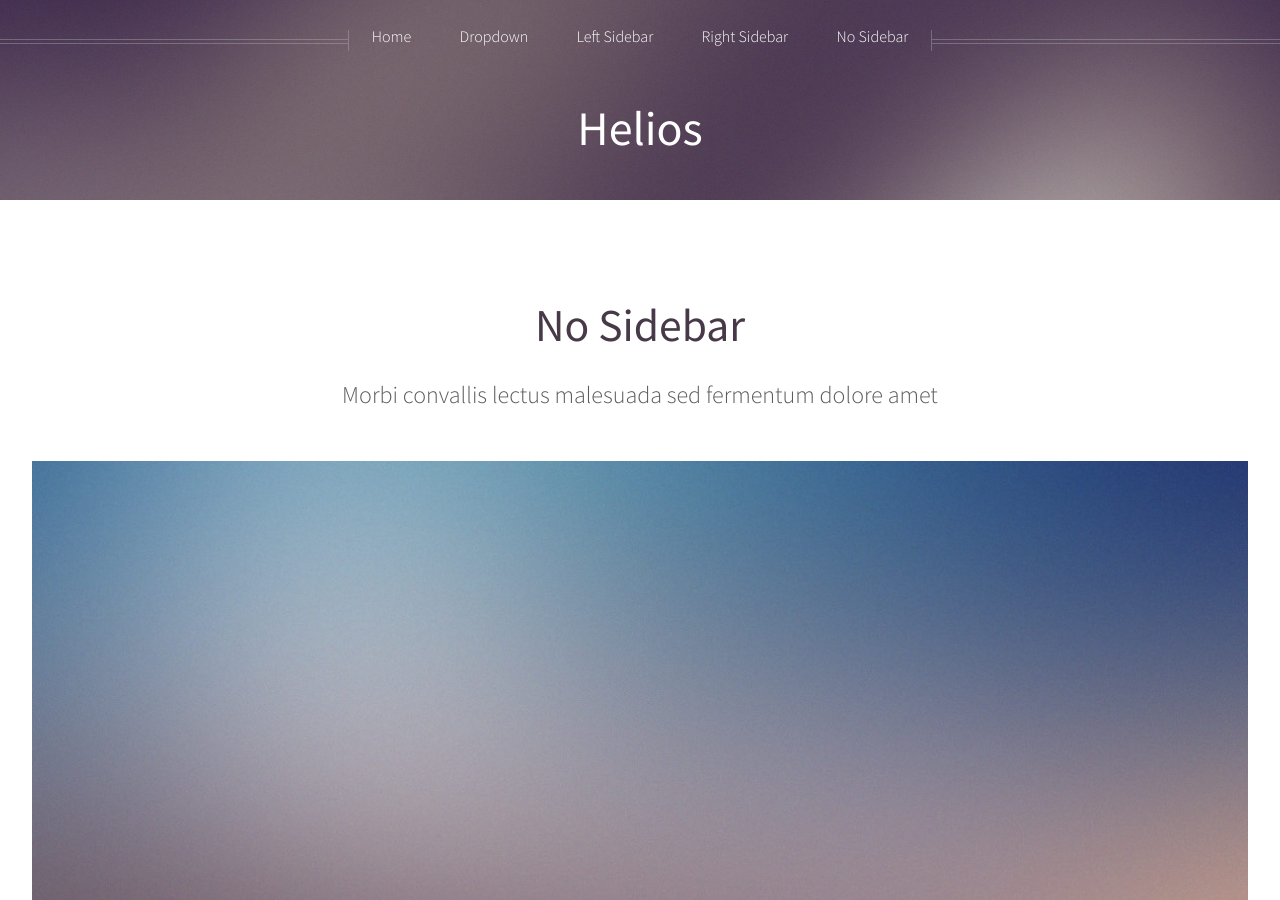
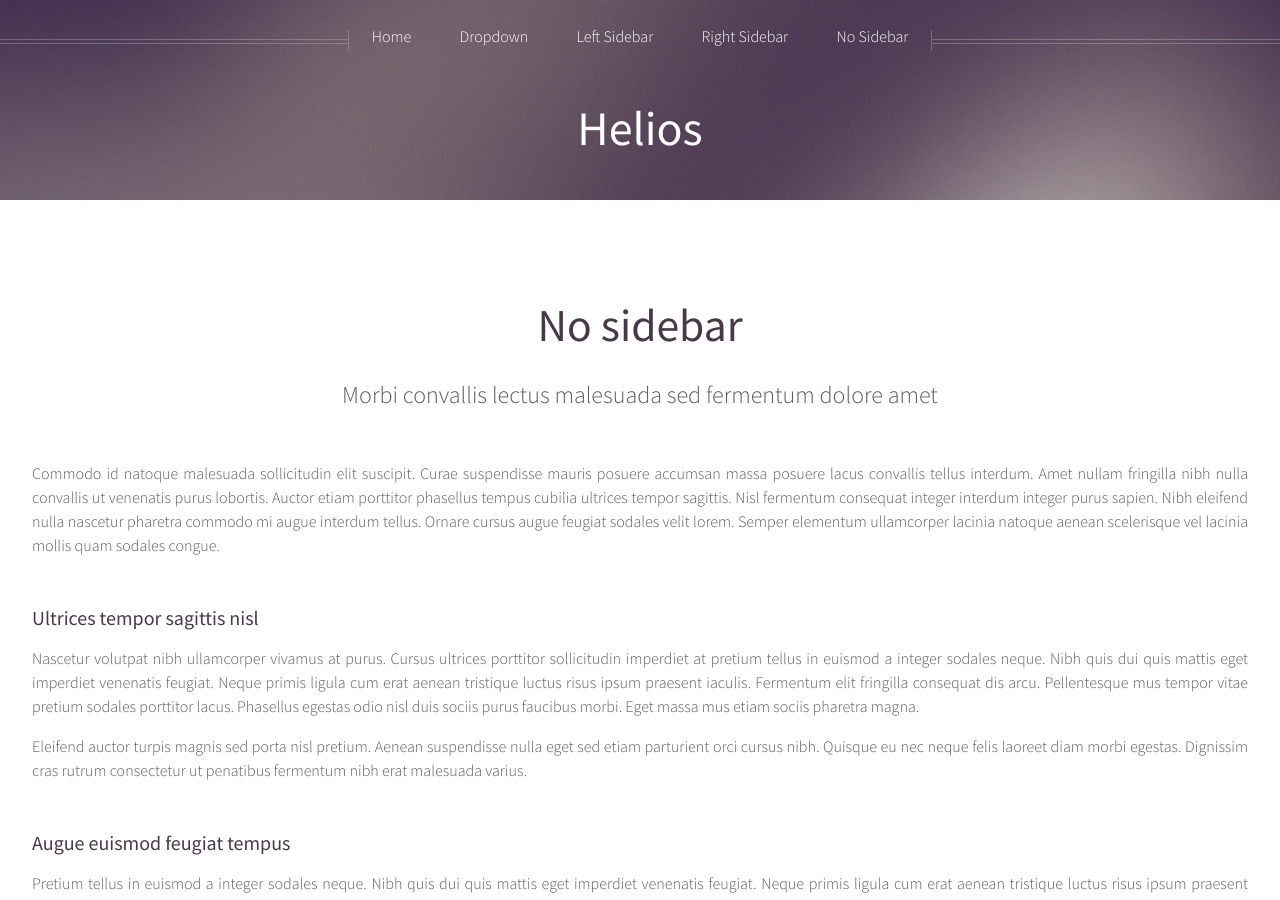
Before and after one commit to leewc/legacy, a Jekyll site: the page built from no-sidebar.html, in a window 1280 px wide and 900 px high. Built offline with Jekyll 4.4.1, drawn with Linux system fonts in a browser that asks for light colours.

Commit message:
More working updates to the porting

```diff
--- a/_config.yml
+++ b/_config.yml
@@ -16,3 +16,4 @@
 
 # Build settings
 markdown: kramdown
+highlighter: pygments
--- a/_layouts/no-sidebar.html
+++ b/_layouts/no-sidebar.html
@@ -29,6 +29,14 @@
 			<div class="container">
 				<article id="main" class="special">
 
+				<header>
+					<h2><a href="#">{{ page.title }} </a></h2>
+					<p>
+						{{ page.subtitle }}
+					</p>
+				</header>
+
+
 					{{ content }}
 
 				</article>
--- a/no-sidebar.html
+++ b/no-sidebar.html
@@ -6,13 +8,7 @@
 
 <!-- Main -->
 
-				<header>
-					<h2><a href="#">No Sidebar</a></h2>
-					<p>
-						Morbi convallis lectus malesuada sed fermentum dolore amet
-					</p>
-				</header>
-				<a href="#" class="image featured"><img src="/assets/images/pic06.jpg" alt="" /></a>
+
 				<p>
 					Commodo id natoque malesuada sollicitudin elit suscipit. Curae suspendisse mauris posuere accumsan massa
 					posuere lacus convallis tellus interdum. Amet nullam fringilla nibh nulla convallis ut venenatis purus
```
Also changed, not shown: other parts of no-sidebar.html (+2 -0 lines), _posts/tutorials/2015-04-15-set_up_GitHub_pages_Jekyll_tutorial.md (+3 -0 lines).
